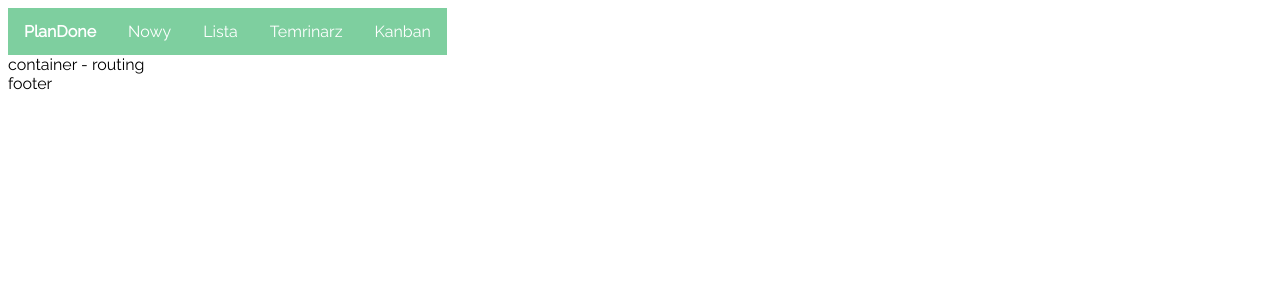
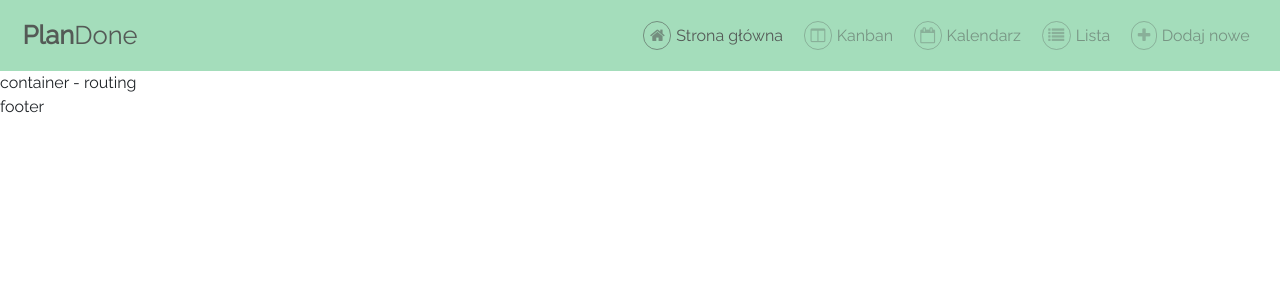
Before and after one commit to makamonika/PlanDone-project, an Angular app: page / in a window 1280 px wide. Shown: the top 300 px of the page. Built offline with nearby package versions, Linux system fonts and the light colour scheme.

Commit message:
Add: Libs added and nav-bar styled

```diff
--- a/angular.json
+++ b/angular.json
@@ -7,7 +7,7 @@
       "projectType": "application",
       "schematics": {
         "@schematics/angular:component": {
-          "style": "scss"
+         "style": "scss"
         }
       },
       "root": "",
@@ -28,9 +28,14 @@
               "src/assets"
             ],
             "styles": [
+              "./node_modules/bootstrap/dist/css/bootstrap.min.css",
+              "./node_modules/font-awesome/css/font-awesome.min.css",
               "src/styles.scss"
             ],
-            "scripts": []
+            "scripts": [
+              "node_modules/jquery/dist/jquery.min.js",
+              "node_modules/bootstrap/dist/js/bootstrap.min.js"
+            ]
           },
           "configurations": {
             "production": {
--- a/package.json
+++ b/package.json
@@ -20,6 +20,9 @@
     "@angular/platform-browser-dynamic": "~9.1.12",
     "@angular/router": "~9.1.12",
     "@ng-bootstrap/ng-bootstrap": "^5.3.1",
+    "bootstrap": "^4.5.0",
+    "font-awesome": "^4.7.0",
+    "jquery": "^3.5.1",
     "rxjs": "~6.6.0",
     "tslib": "^1.10.0",
     "zone.js": "~0.10.2"
--- a/src/app/template/template.component.html
+++ b/src/app/template/template.component.html
@@ -1,14 +1,28 @@
-<div style = "width: inherit; display: flex; flex-direction: row;">
-    <ul style="align-self: start;">
-        <li class="left">PlanDone</li>
-    </ul>
-    <ul style="align-self: end;">
-        <li> <a href="#">Kanban</a></li>
-        <li><a href="#">Temrinarz </a></li>
-        <li><a href="#">Lista </a></li>
-        <li><a href="#">Nowy </a></li>
-    </ul>
-    <div style="clear: both"></div>
-</div>
+<nav class="navbar navbar-expand-lg navbar-light nav-bg-color">
+    <a class="navbar-brand logo-font" href="#"><b>Plan</b>Done</a>
+    <!-- <button class="navbar-toggler" type="button" data-toggle="collapse" data-target="#navbarSupportedContent" aria-controls="navbarSupportedContent" aria-expanded="false" aria-label="Toggle navigation">
+      <span class="navbar-toggler-icon"></span>
+    </button> -->
+
+    <div class="collapse navbar-collapse" id="navbarSupportedContent">
+      <ul class="navbar-nav ml-auto">
+        <li class="nav-item active">
+          <a class="nav-link" href="#"> <i class="fa fa-home nav-icon"></i>Strona główna</a>
+        </li>
+        <li class="nav-item">
+          <a class="nav-link nav-headings" href="#"><i class="fa fa-columns nav-icon"></i>Kanban</a>
+        </li>
+        <li class="nav-item">
+          <a class="nav-link  nav-headings" href="#"><i class="fa fa-calendar-o nav-icon"></i>Kalendarz</a>
+        </li>
+        <li class="nav-item">
+          <a class="nav-link" href="#"><i class="fa fa-list nav-icon"></i>Lista</a>
+        </li>
+        <li class="nav-item">
+          <a class="nav-link" href="#"><i class="fa fa-plus nav-icon"></i>Dodaj nowe</a>
+        </li>
+      </ul>
+    </div>
+  </nav>
 <div>container - routing</div>
 <div>footer</div>
--- a/src/app/template/template.component.scss
+++ b/src/app/template/template.component.scss
@@ -1,34 +1,68 @@
-ul {
-    list-style-type: none;
-    margin: 0;
-    padding: 0;
-    overflow: hidden;
+// ul {
+//     list-style-type: none;
+//     margin: 0;
+//     padding: 0;
+//     overflow: hidden;
+//     background-color: #7ecf9f;
+//   }
+//   ul.right{
+//       float: right;
+//   }
+
+//   li {
+//     float: right;
+//   }
+//   li.left {
+//     float: left;
+//     display: block;
+//     color: white;
+//     text-align: center;
+//     padding: 14px 16px;
+//     text-decoration: none;
+//     font-weight: 600;
+//   }
+
+//   li a {
+//     display: block;
+//     color: white;
+//     text-align: center;
+//     padding: 14px 16px;
+//     text-decoration: none;
+//   }
+//   li a:hover {
+//     background-color: #c6c5ca;
+//   }
+
+.nav-bg-color{
     background-color: #7ecf9f;
-  }
-  ul.right{
-      float: right;
-  }
+    opacity: 0.7;
+}
 
-  li {
-    float: right;
-  }
-  li.left {
-    float: left;
-    display: block;
-    color: white;
-    text-align: center;
-    padding: 14px 16px;
-    text-decoration: none;
-    font-weight: 600;
-  }
+.logo-font{
+    font-size: 1.6rem;
+}
+.navbar{
+    padding-right: 1.4rem;
+    padding-left: 1.4rem;
+}
+// .nav-headings{
+//     color:  rgba(44, 44, 44, 0.9);
+//     &.active{
+//         color: rgba(0,0,0,.9) !important;
+//     }
+// }
+// .nav-headings:hover {
+//  color: red;
+//  font-size: larger;
+//  //:rgba(44, 44, 44, 1) !important;
+// }
 
-  li a {
-    display: block;
-    color: white;
-    text-align: center;
-    padding: 14px 16px;
-    text-decoration: none;
-  }
-  li a:hover {
-    background-color: #c6c5ca;
-  }
+.nav-icon{
+    opacity: 0.6;
+    border: thin;
+    border-style: solid;
+    border-radius: 3rem;
+    padding: 0.35rem;
+    margin: 0.3rem;
+    color: inherit;
+}
```
Also changed, not shown: 1 other file (tests, documents, lock files or other folders).
